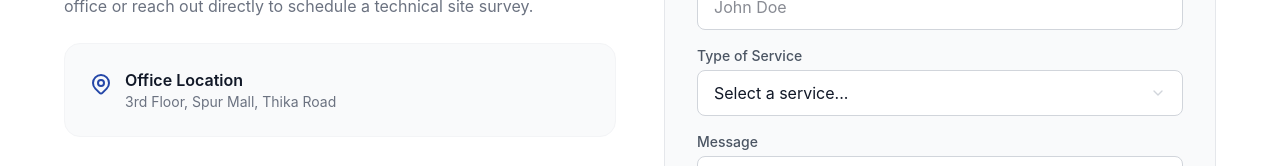
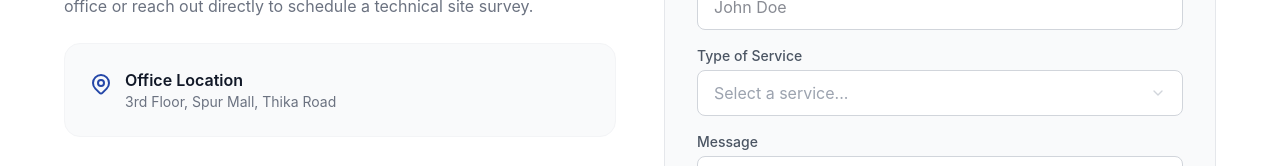
Before and after one commit to edkariuki/GDLite, a React (Vite) app in the folder GDLite/: page /power-systems in a window 1280 px wide. Shown: the part 2989-3155 px from the top of the page. Built offline with nearby package versions, Linux system fonts and the light colour scheme.

Commit message:
update color code

```diff
--- a/GDLite/src/components/dropdown.jsx
+++ b/GDLite/src/components/dropdown.jsx
@@ -19,7 +19,8 @@ export const Dropdown = ({
 
             <Select.Root value={value} onValueChange={onChange}>
                 <Select.Trigger
-                    className="w-full px-4 py-2.5 rounded-lg border border-content-muted focus:ring-2 focus:ring-brand outline-none bg-surface-card text-content-primary flex items-center justify-between cursor-pointer transition-colors"
+                    className="w-full px-4 py-2.5 rounded-lg border border-content-muted focus:ring-2 focus:ring-brand outline-none
+                    bg-surface-card text-content-primary flex items-center justify-between cursor-pointer transition-colors data-[placeholder]:text-content-placeholder"
                 >
                     <Select.Value placeholder={placeholder} />
                     <Select.Icon>
--- a/GDLite/src/index.css
+++ b/GDLite/src/index.css
@@ -134,6 +134,7 @@ code {
   --color-content-body: #4B5563;
   --color-content-secondary: #6B7280;
   --color-content-muted: #D1D5DB;
+  --color-content-placeholder: #9CA3AF;
 
   /* Borders & Dividers */
   --color-stroke: #E5E7EB;
```
